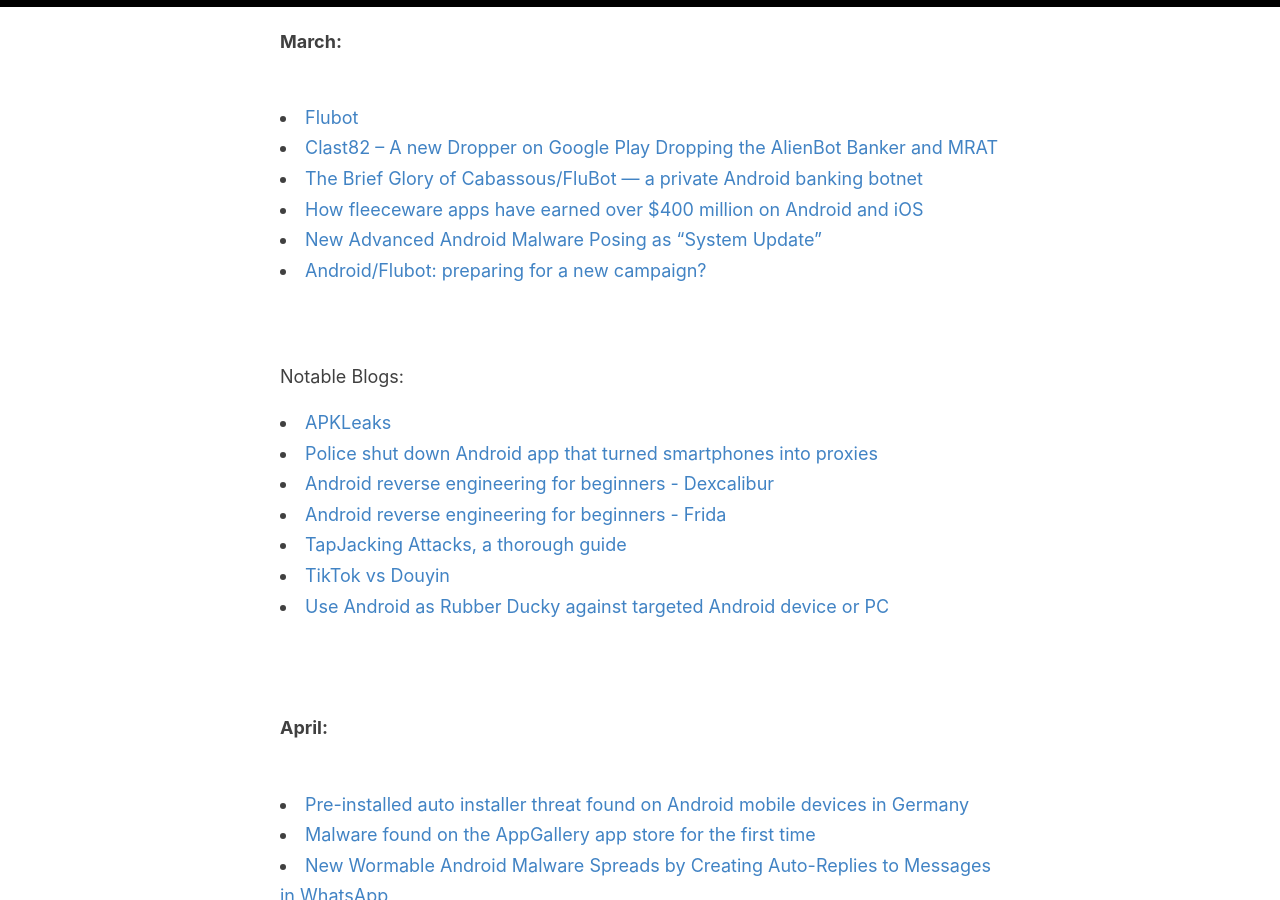
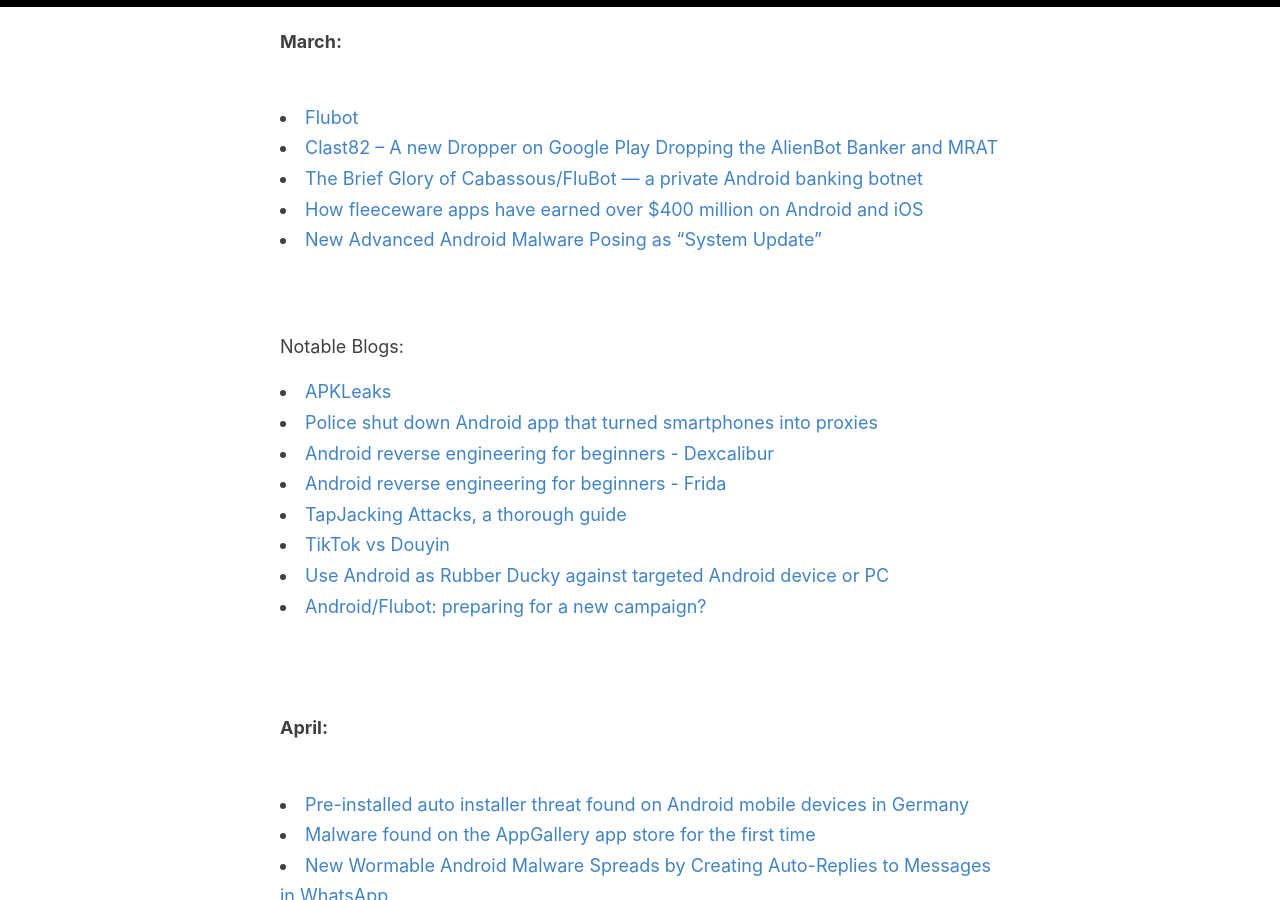
Before and after one commit to sk3ptre/sk3ptre.github.io, a Jekyll site: the page built from _posts/2021-01-18-Malware-Timeline-2021.md, in a window 1280 px wide and 900 px high, scrolled down 1682 px. Built offline with Jekyll 4.4.1, drawn with Linux system fonts in a browser that asks for light colours; part of the change alters nothing that is shown.

```diff
--- a/_posts/2021-01-18-Malware-Timeline-2021.md
+++ b/_posts/2021-01-18-Malware-Timeline-2021.md
@@ -48,7 +48,6 @@ Notable Blogs:
 <li><a href="https://medium.com/csis-techblog/the-brief-glory-of-cabassous-flubot-a-private-android-banking-botnet-bc2ed7917027">The Brief Glory of Cabassous/FluBot — a private Android banking botnet</a></li>
 <li><a href="https://blog.avast.com/fleeceware-apps-on-mobile-app-stores-avast">How fleeceware apps have earned over $400 million on Android and iOS</a></li>
 <li><a href="https://blog.zimperium.com/new-advanced-android-malware-posing-as-system-update/">New Advanced Android Malware Posing as “System Update”</a></li>
-<li><a href="https://cryptax.medium.com/android-flubot-preparing-for-a-new-campaign-2f7563fc6c06">Android/Flubot: preparing for a new campaign?</a></li>
 <br><br>
 Notable Blogs:
 <br>
@@ -59,6 +58,7 @@ Notable Blogs:
 <li><a href="https://valsamaras.medium.com/tapjacking-attacks-a-thorough-guide-2cd6486d0fc9">TapJacking Attacks, a thorough guide</a></li>
 <li><a href="https://citizenlab.ca/2021/03/tiktok-vs-douyin-security-privacy-analysis/">TikTok vs Douyin</a></li>
 <li><a href="https://github.com/androidmalware/android_hid">Use Android as Rubber Ducky against targeted Android device or PC</a></li>
+<li><a href="https://cryptax.medium.com/android-flubot-preparing-for-a-new-campaign-2f7563fc6c06">Android/Flubot: preparing for a new campaign?</a></li>
 <br><br>
 
 **April:**
```
